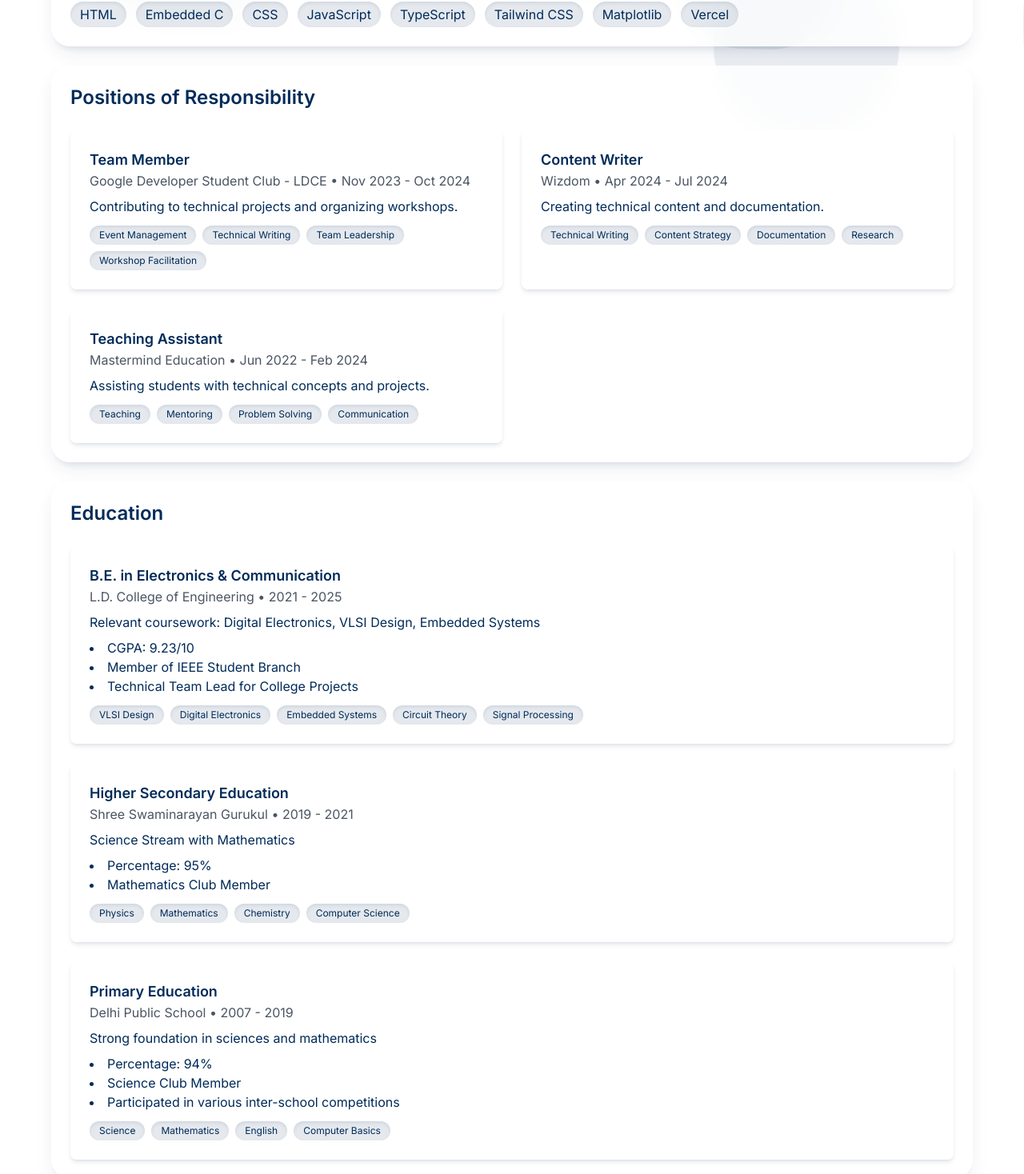
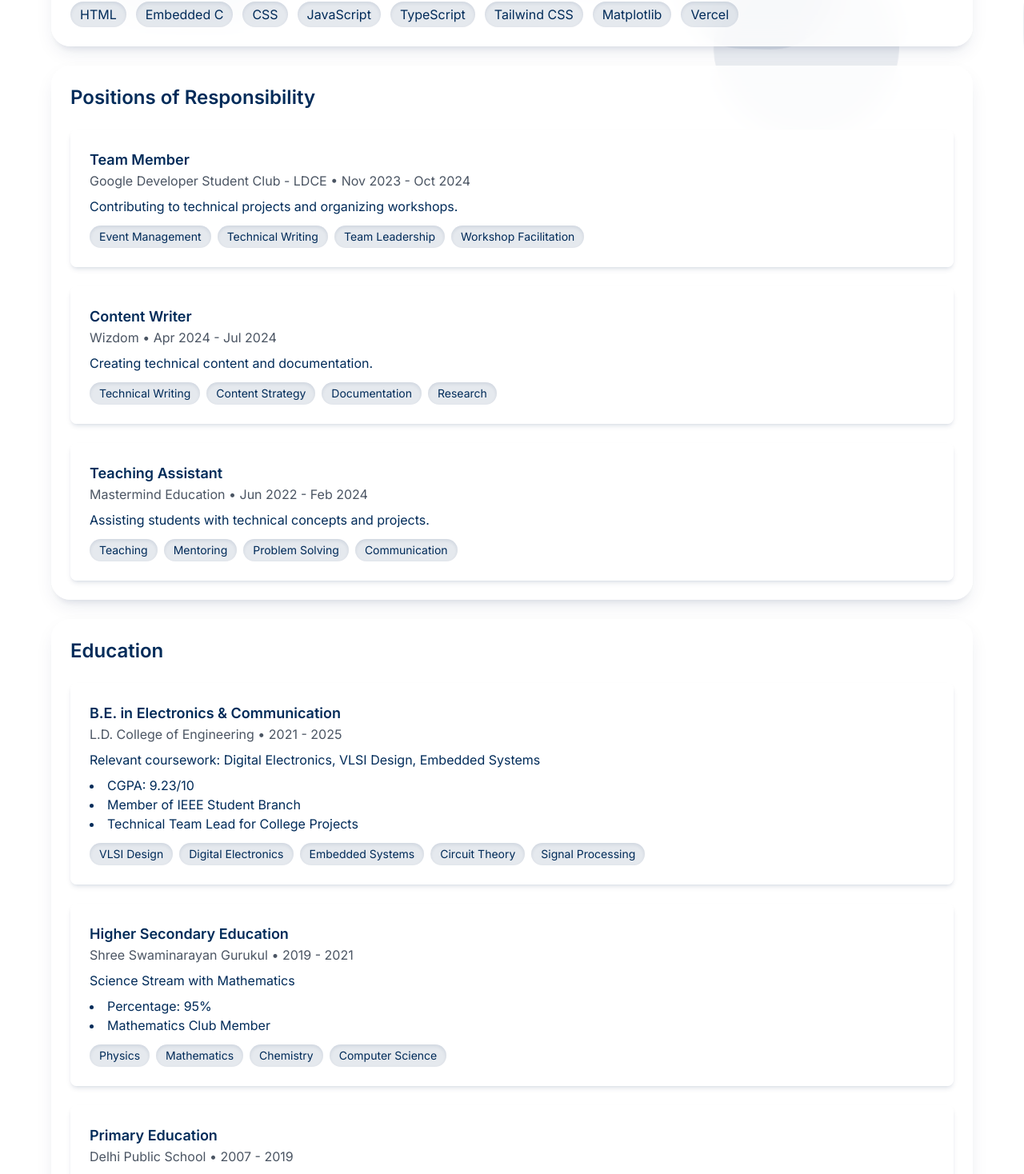
Before and after one commit to ayushilathiya/Portfolio, a Next.js app: page / in a window 1280 px wide. Shown: the part 794-2262 px from the top of the page at 80% size. Built offline with nearby package versions, Linux system fonts and the light colour scheme.

Commit message:
section size modified

```diff
--- a/app/page.tsx
+++ b/app/page.tsx
@@ -284,7 +284,7 @@ export default function Home() {
               <h2 className="text-2xl font-semibold text-navy mb-6 text-left">
                 Positions of Responsibility
               </h2>
-              <div className="grid grid-cols-1 md:grid-cols-2 gap-6">
+              <div className="space-y-6">
                 {[
                   {
                     title: "Team Member",
@@ -314,7 +314,7 @@ export default function Home() {
                     <p className="mt-2">{pos.desc}</p>
                     <div className="flex flex-wrap gap-2 mt-3">
                       {pos.skills.map((skill, skillIdx) => (
-                        <span key={skillIdx} className="skill-box text-xs">
+                        <span key={skillIdx} className="skill-box text-sm">
                           {skill}
                         </span>
                       ))}
@@ -341,7 +341,7 @@ export default function Home() {
                   </ul>
                   <div className="flex flex-wrap gap-2">
                     {["VLSI Design", "Digital Electronics", "Embedded Systems", "Circuit Theory", "Signal Processing"].map((skill, idx) => (
-                      <span key={idx} className="skill-box text-xs">
+                      <span key={idx} className="skill-box text-sm">
                         {skill}
                       </span>
                     ))}
@@ -358,7 +358,7 @@ export default function Home() {
                   </ul>
                   <div className="flex flex-wrap gap-2">
                     {["Physics", "Mathematics", "Chemistry", "Computer Science"].map((skill, idx) => (
-                      <span key={idx} className="skill-box text-xs">
+                      <span key={idx} className="skill-box text-sm">
                         {skill}
                       </span>
                     ))}
@@ -376,7 +376,7 @@ export default function Home() {
                   </ul>
                   <div className="flex flex-wrap gap-2">
                     {["Science", "Mathematics", "English", "Computer Basics"].map((skill, idx) => (
-                      <span key={idx} className="skill-box text-xs">
+                      <span key={idx} className="skill-box text-sm">
                         {skill}
                       </span>
                     ))}
```
